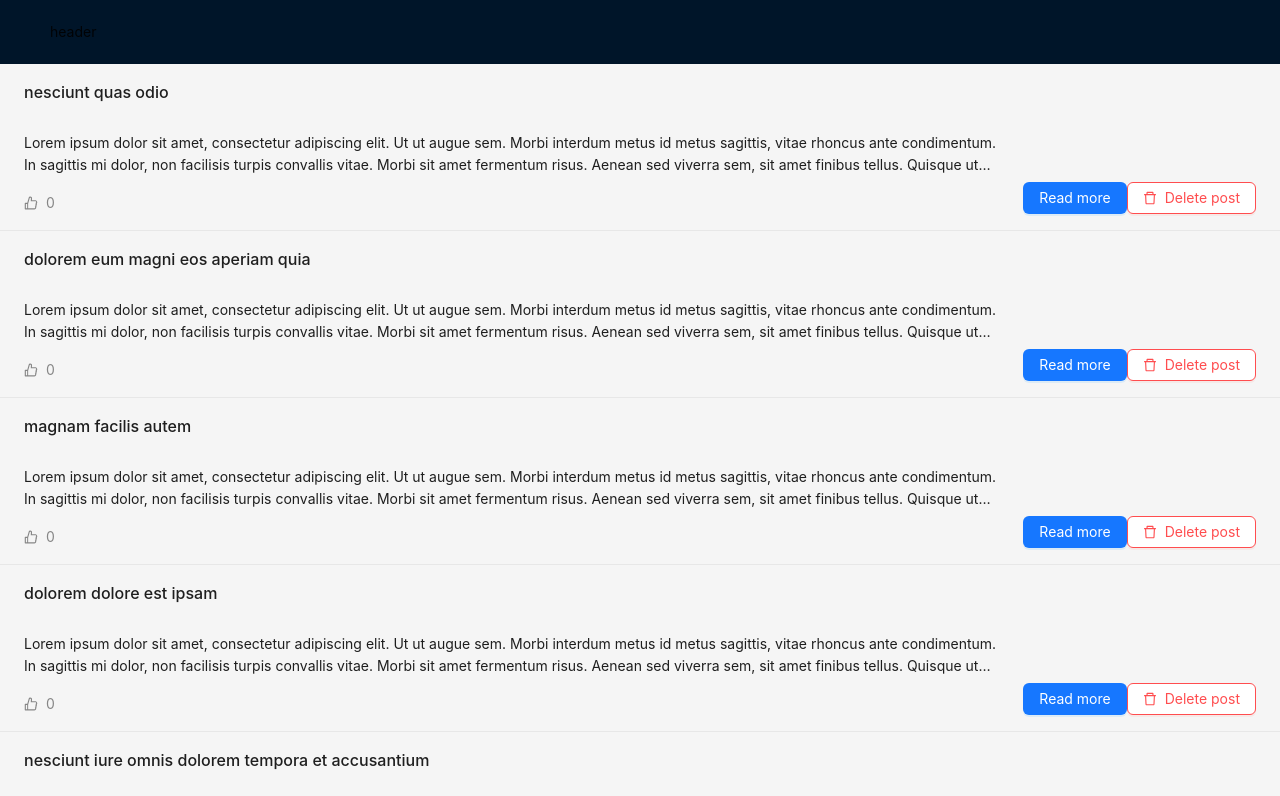
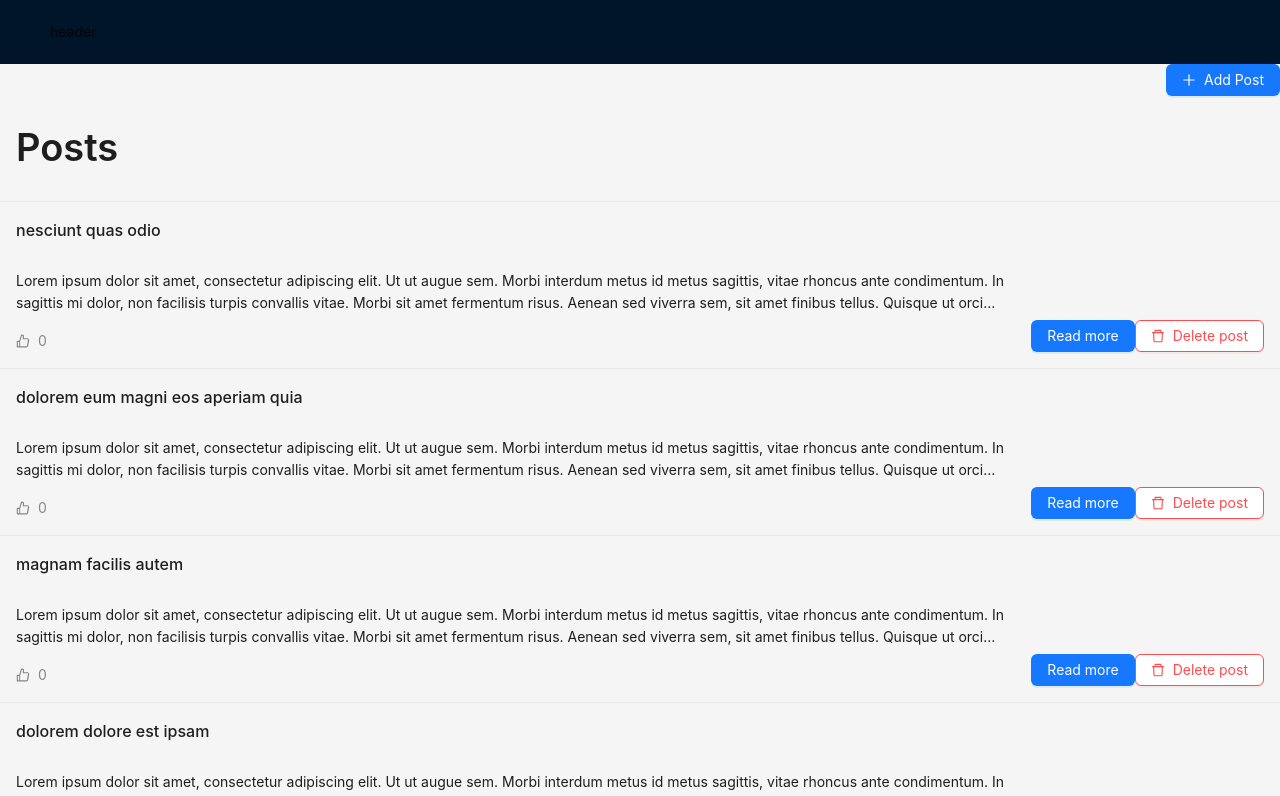
Before and after one commit to kkrywult1983/Blog, a React (Vite) app: page /posts in a window 1280 px wide. Shown: the top 796 px of the page. Built offline with nearby package versions, Linux system fonts and the light colour scheme; data requests are answered from the project's data file.

Commit message:
add button to create new post

```diff
--- /dev/null
+++ b/src/components/PostForm.jsx
@@ -0,0 +1,20 @@
+import { Form, Input } from 'antd'
+
+const PostForm = ({ form }) => {
+  const handleFormSubmit = (values) => console.log('Finish', { values })
+
+  return (
+    <Form
+      name="createPost"
+      onFinish={handleFormSubmit}
+      layout="vertical"
+      form={form}
+    >
+      <Form.Item name="title" label="Title">
+        <Input />
+      </Form.Item>
+    </Form>
+  )
+}
+
+export default PostForm
--- a/src/components/index.js
+++ b/src/components/index.js
@@ -1,5 +1,6 @@
 import IconText from './IconText'
 import Loading from './Loading'
 import MainLayout from './MainLayout'
+import PostForm from './PostForm'
 
-export { IconText, Loading, MainLayout }
+export { IconText, Loading, MainLayout, PostForm }
--- a/src/pages/PostsList/PostsList.jsx
+++ b/src/pages/PostsList/PostsList.jsx
@@ -1,9 +1,12 @@
-import { List } from 'antd'
+import { Col, List, Row, Typography } from 'antd'
 import { Loading } from 'components'
 import { useQuery } from 'react-query'
 import postService from 'services/post'
 
 import { PostPreview } from './components'
+import CreatePostModal from './components/CreatePostModal'
+
+const { Title } = Typography
 
 const PostsList = () => {
   const {
@@ -20,12 +23,19 @@ const PostsList = () => {
     <>
       {isLoading && <Loading />}
       {!isLoading && (
+        <Row gutter={[16, 16]} justify="end">
+          {' '}
+          <Col>
+            <CreatePostModal />
+          </Col>
           <List
+            header={<Title style={{ paddingLeft: '24px' }}>Posts</Title>}
             itemLayout="vertical"
             size="large"
             dataSource={posts}
             renderItem={(post) => <PostPreview post={post} />}
           />
+        </Row>
       )}
     </>
   )
--- /dev/null
+++ b/src/pages/PostsList/components/CreatePostModal.jsx
@@ -0,0 +1,27 @@
+import { PlusOutlined } from '@ant-design/icons'
+import { Button, Modal } from 'antd'
+import { PostForm } from 'components'
+import { useState } from 'react'
+
+const CreatePostModal = () => {
+  const [open, setOpen] = useState(false)
+
+  const toggleModalVisibility = () => setOpen((prev) => !prev)
+
+  return (
+    <>
+      <Button
+        type="primary"
+        icon={<PlusOutlined />}
+        onClick={toggleModalVisibility}
+      >
+        Add Post
+      </Button>
+      <Modal open={open} onCancel={toggleModalVisibility} title="Create post">
+        <PostForm />
+      </Modal>
+    </>
+  )
+}
+
+export default CreatePostModal
```
Lines whose indentation alone changed are shown as unchanged.
